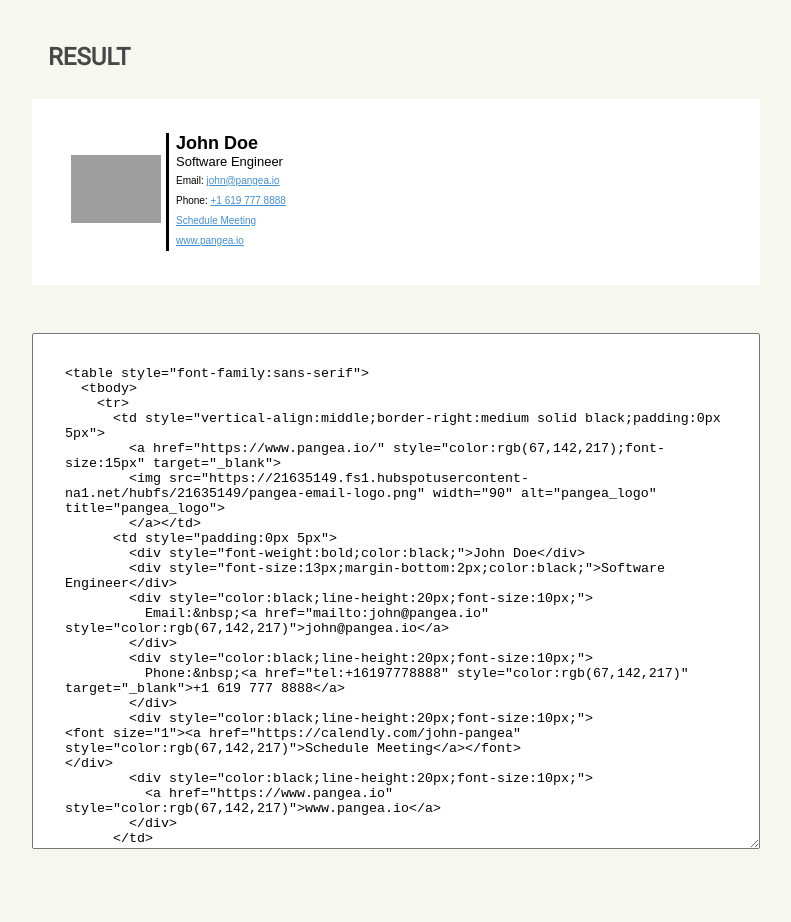
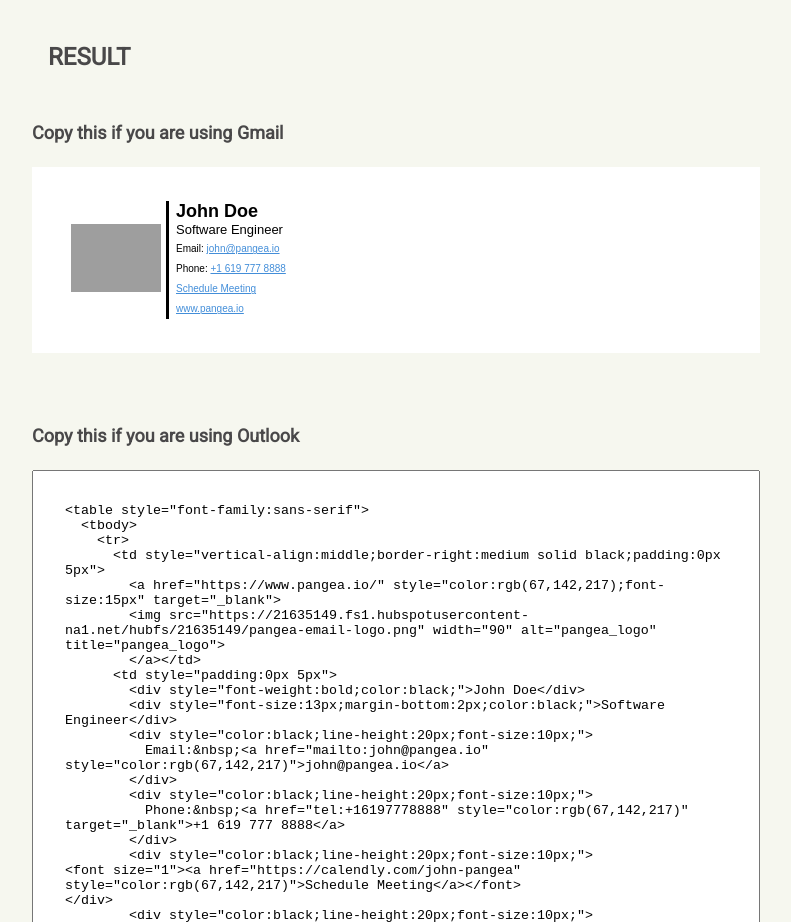
Before and after one commit to jchow-hedgedesk/email-signature-generator, a React (Create React App) app: page / in a window 1280 px wide. Shown: the part 1040-1962 px from the top of the page, without its empty margins (244-1035 px from the left). Before the commit the page ends 1937 px from the top, so only its background shows below. Built offline with nearby package versions, Linux system fonts and the light colour scheme; grey boxes are pictures that could not be loaded.

Commit message:
add additional language around what to copy

```diff
--- a/src/components/SignatureFormatter/index.js
+++ b/src/components/SignatureFormatter/index.js
@@ -79,7 +79,9 @@ const SignatureFormatter = ({ user }) => {
 
   return (
     <Wrapper>
+      <h4>Copy this if you are using Gmail</h4>
       <EmailExample dangerouslySetInnerHTML={{ __html: Result }} />
+      <h4>Copy this if you are using Outlook</h4>
       <EmailResult readonly rows="30" value={Result} />
     </Wrapper>
   );
```
